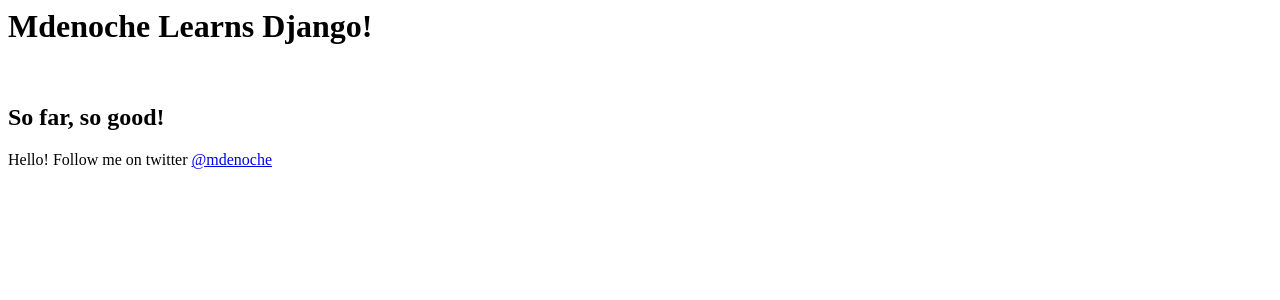
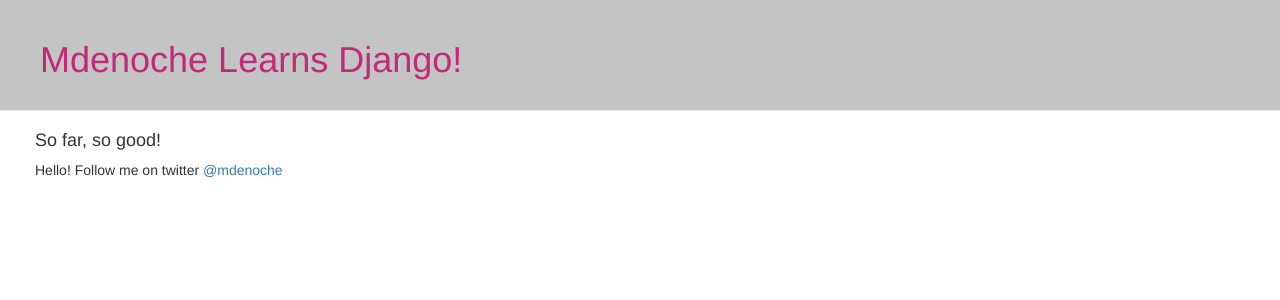
Before and after one commit to mdenoche/my-first-blog, a Django app: page / in a window 1280 px wide. Shown: the top 300 px of the page. Run offline with Django 3.2, Linux system fonts and the light colour scheme; data that the repository does not hold is empty; some libraries are stand-ins or nearby versions.

Commit message:
Added templates for home and single post

```diff
--- /dev/null
+++ b/blog/static/css/blog.css
@@ -0,0 +1,19 @@
+.page-header {
+    background-color: #C4C4C4;
+    margin-top: 0;
+    padding: 20px 20px 20px 40px;
+}
+.twitter-follow {
+	padding-left: 35px;
+}
+h1 a {
+	color: #C22976;
+	font-family: 'font-family: 'Exo 2', sans-serif;'
+}
+.post {
+	padding-left: 15px;
+	font-family: 'Roboto Condensed', sans-serif;
+}
+h2 a {
+	color: #C084E8;
+}
--- /dev/null
+++ b/blog/templates/blog/base.html
@@ -0,0 +1,31 @@
+{% load staticfiles %}
+<html>
+	<head>
+		<link rel="stylesheet" href="//maxcdn.bootstrapcdn.com/bootstrap/3.2.0/css/bootstrap.min.css">
+		<link rel="stylesheet" href="//maxcdn.bootstrapcdn.com/bootstrap/3.2.0/css/bootstrap-theme.min.css">
+		<link rel="stylesheet" href="{% static 'css/blog.css' %}">
+		<link href='https://fonts.googleapis.com/css?family=Exo+2' rel='stylesheet' type='text/css'>
+		<link href='https://fonts.googleapis.com/css?family=Roboto+Condensed' rel='stylesheet' type='text/css'>
+		<title> MdeNoche Learns Django!</title>
+	</head>
+	<body>
+		<div class="page-header">
+		<h1><a href="/">Mdenoche Learns Django!</a></h1>
+		</div>
+		<div class="twitter-follow">
+		<h4>So far, so good!</h4>
+		<p> Hello! Follow me on twitter <a href="https://twitter.com/mdenoche">@mdenoche</a></p>
+		<br />
+		</div>
+			<div class="content container">
+			<div class="row">
+			<div class="col-md-8">
+				{% block content %}
+					<div class="post">
+						<h2><a href"">{{ post.title }}</a></h2>
+					<div class="date">
+						<p>published: {{post.published_date}}</p>
+					</div>
+				<p>{{ post.text|linebreaks}}</p>
+		</div>
+		{% endblock %}
--- a/blog/templates/blog/post_list.html
+++ b/blog/templates/blog/post_list.html
@@ -1,22 +1,12 @@
-<html>
-	<head>
-		<title> MdeNoche Learns Django!</title>
-	</head>
-	<body>
-		<div>
-		<h1>Mdenoche Learns Django!</h1>
-		<br />
+{% extends 'blog/base.html' %}
+{% block content %}
+	{% for post in posts %}
+		<div class="post">
+			<h2><a href="{% url 'post_detail' pk=post.pk %}">{{ post.title}}</a></h2>
+				<div class="date">
+					<p>published: {{post.published_date}}</p>
+				</div>
+			<p>{{ post.text|linebreaks}}</p>
 		</div>
-		<div>
-		<h2>So far, so good!</h2>
-		<p> Hello! Follow me on twitter <a href="https://twitter.com/mdenoche">@mdenoche</a>
-		</p>
-		<br />
-		</div>
-		{% for post in posts %}
-		<div>
-		<h1><a href"">{{ post.title }}</a></h1>
-		<p>published: {{post.published_date}}</p>
-		<p>{{ post.text|linebreaks}}</p>
-		</div>
-		{% endfor %}
+	{% endfor %}
+{% endblock %}
--- a/blog/urls.py
+++ b/blog/urls.py
@@ -1,4 +1,6 @@
 from django.conf.urls import url
 from . import views
 urlpatterns = [
-	url(r'^$', views.post_list, name='post_list')]
+	url(r'^$', views.post_list, name='post_list'),
+	url(r'^post/(?P<pk>[0-9]+)/$', views.post_detail, name='post_detail'),
+]
--- a/blog/views.py
+++ b/blog/views.py
@@ -1,6 +1,11 @@
-from django.shortcuts import render
+from django.shortcuts import render, get_object_or_404
 from django.utils import timezone
 from .models import Post
+
 def post_list(request):
 	posts = Post.objects.filter(published_date__lte=timezone.now()).order_by('published_date')
 	return render(request, 'blog/post_list.html',{'posts': posts})
+
+def post_detail(request, pk):
+		post = get_object_or_404(Post, pk=pk)
+		return render(request, 'blog/post_detail.html', {'post':post})
```
Also changed, not shown: blog/templates/blog/post_detail.html (added, +12 -0 lines).
